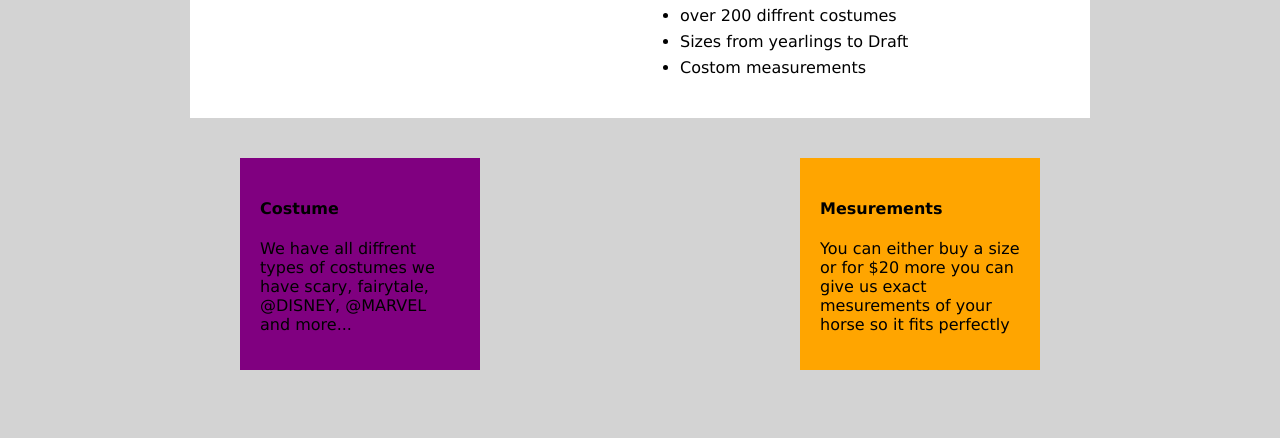
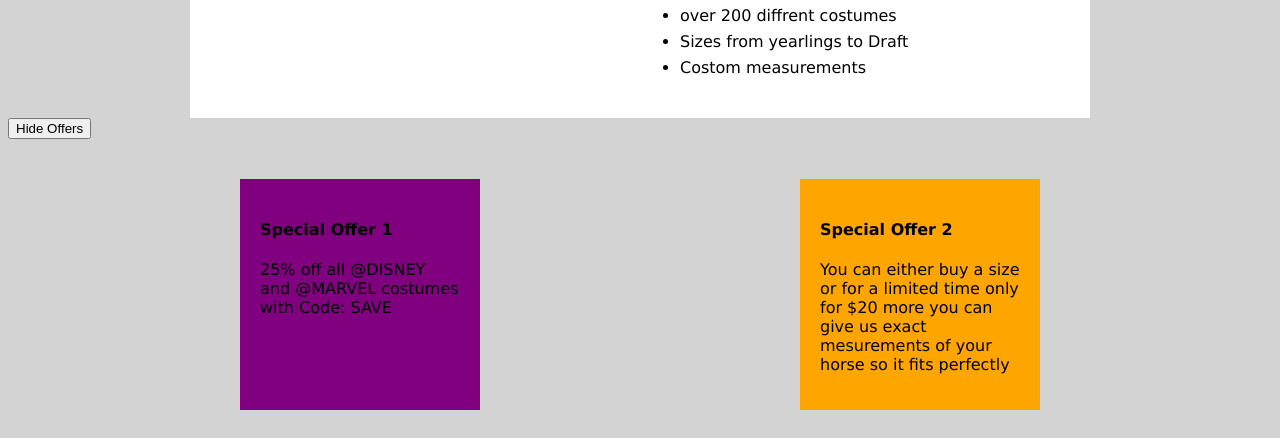
Before and after one commit to brookeloest/my-business, a plain HTML site: page main.html in a window 1280 px wide. Shown: the part 437-875 px from the top of the page. Before the commit the page ends 835 px from the top, so only its background shows below. Drawn offline with Linux system fonts and the light colour scheme.

Commit message:
Update main.html

```diff
--- a/main.html
+++ b/main.html
@@ -32,21 +32,35 @@
 </ul>
     </div>
   </div>
+ <div id="buttondiv"><button id="hidebutton" onclick="hideOffers()">Hide Offers</button></div>
 
 
-  <div class="call-outs-container">
+  <div id="specialoffers" class="call-outs-container">
     <div class="call-out">
-      <h4>Costume</h4>
-      <p>We have all diffrent types of costumes we have scary, fairytale, @DISNEY, @MARVEL and more... </p>
+      <h4>Special Offer 1</h4>
+      <p>25% off all @DISNEY and @MARVEL costumes with
+      Code: SAVE</p>
     </div>
 
 
     <div class="call-out">
-      <h4>Mesurements </h4>
-      <p>You can either buy a size or for $20 more you can give us exact mesurements of your horse
+      <h4>Special Offer 2 </h4>
+      <p>You can either buy a size or for a limited time only for $20 more you can give us exact mesurements of your horse
       so it fits perfectly</p>
     </div>
   </div>
+  <div class="box2"></div>
+
+    <script>
+      function hideOffers() {
+        var x = document.getElementById("specialoffers");
+        var y = document.getElementById("hidebutton");
+
+        x.style.display="none";
+        y.style.display="none";
+
+      }
+    </script>
 
 </body>
 
```
